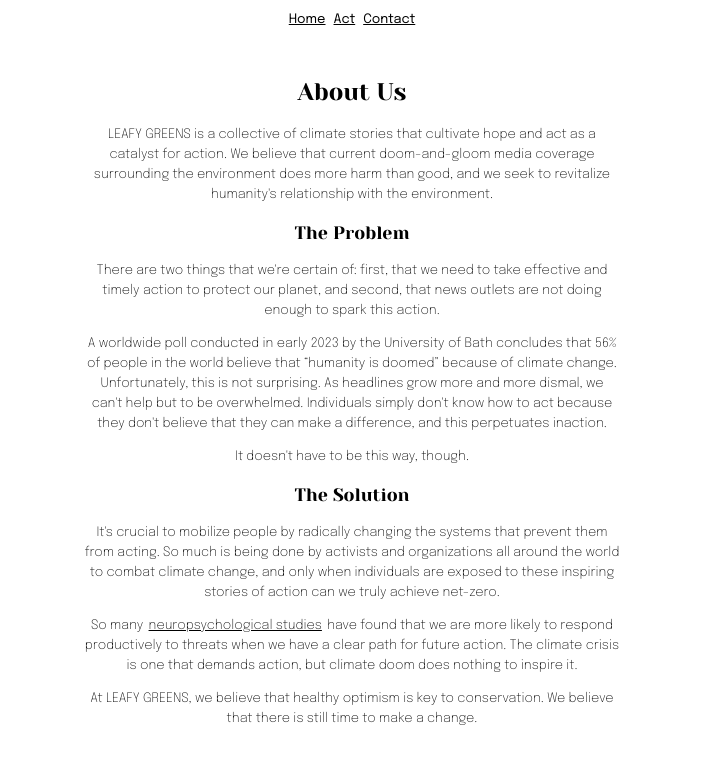
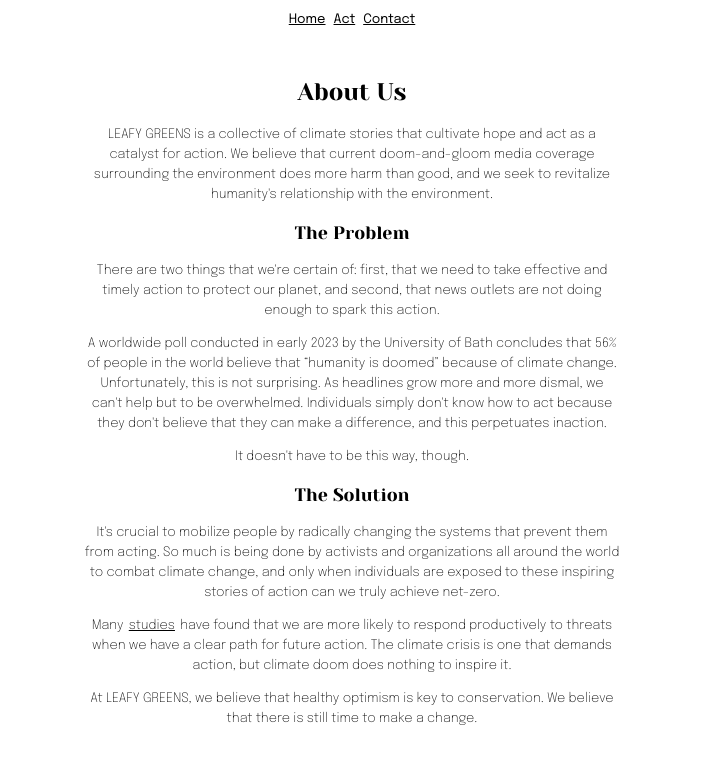
Before and after one commit to milkbread999/quest23, a plain HTML site: page about.html in a window 1280 px wide. Shown: the part 187-950 px from the top of the page, without its empty margins (288-991 px from the left). Drawn offline with Linux system fonts and the light colour scheme.

Commit message:
updates for video

```diff
--- a/about.html
+++ b/about.html
@@ -43,7 +43,7 @@
         <p>It doesn't have to be this way, though.</p>
         <h3>The Solution</h3>
         <p>It's crucial to mobilize people by radically changing the systems that prevent them from acting. So much is being done by activists and organizations all around the world to combat climate change, and only when individuals are exposed to these inspiring stories of action can we truly achieve net-zero.</p>
-        <p>So many            <a class="navlink" href= "https://academic.oup.com/bioscience/article/69/4/274/5369894">neuropsychological studies</a> have found that we are more likely to respond productively to threats when we have a clear path for future action. The climate crisis is one that demands action, but climate doom does nothing to inspire it.
+        <p>Many            <a class="navlink" href= "https://academic.oup.com/bioscience/article/69/4/274/5369894"> studies</a> have found that we are more likely to respond productively to threats when we have a clear path for future action. The climate crisis is one that demands action, but climate doom does nothing to inspire it.
         </p>
         <p>At LEAFY GREENS, we believe that healthy optimism is key to conservation. We believe that there is still time to make a change.</p>
     </div>
```
